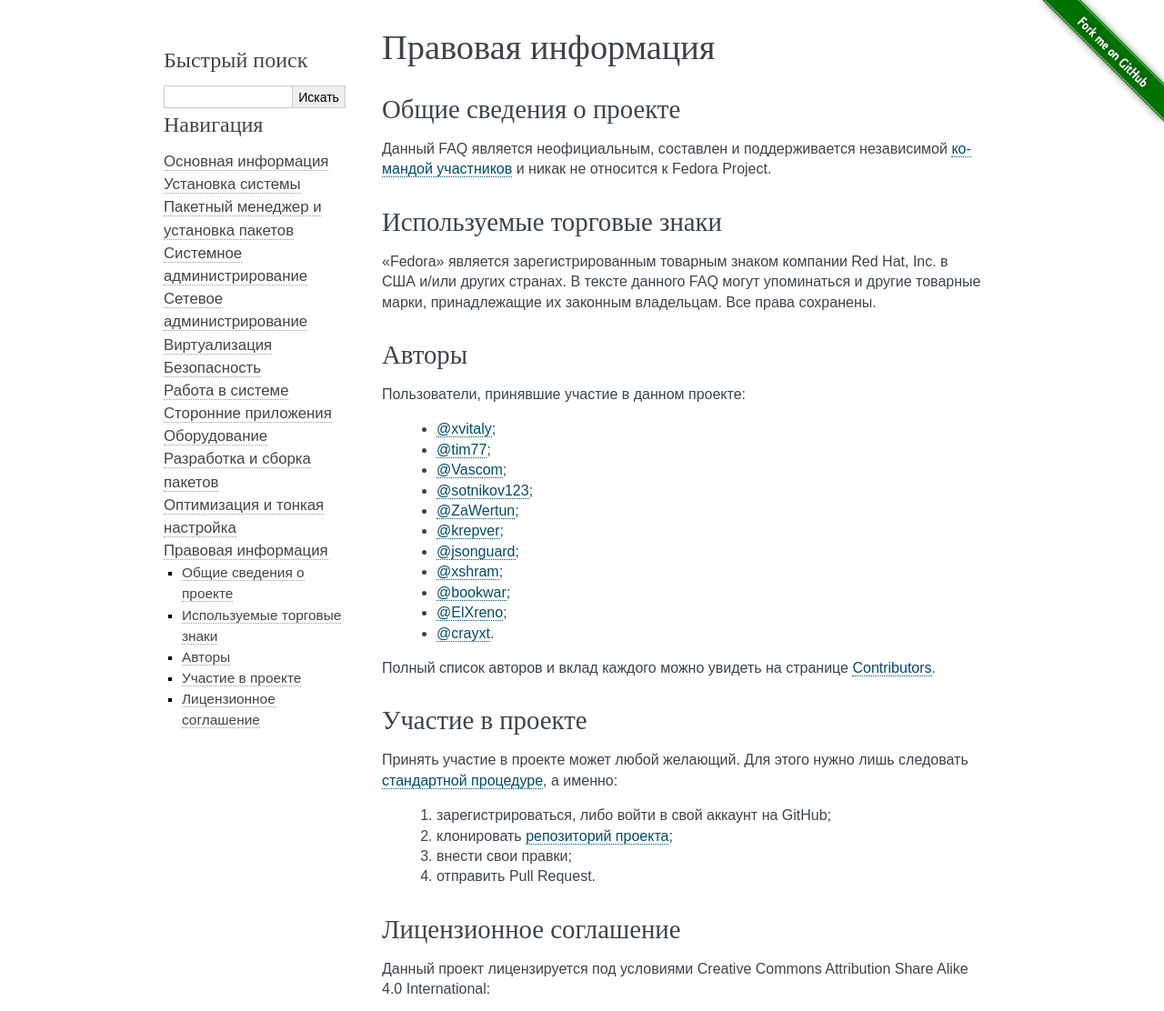
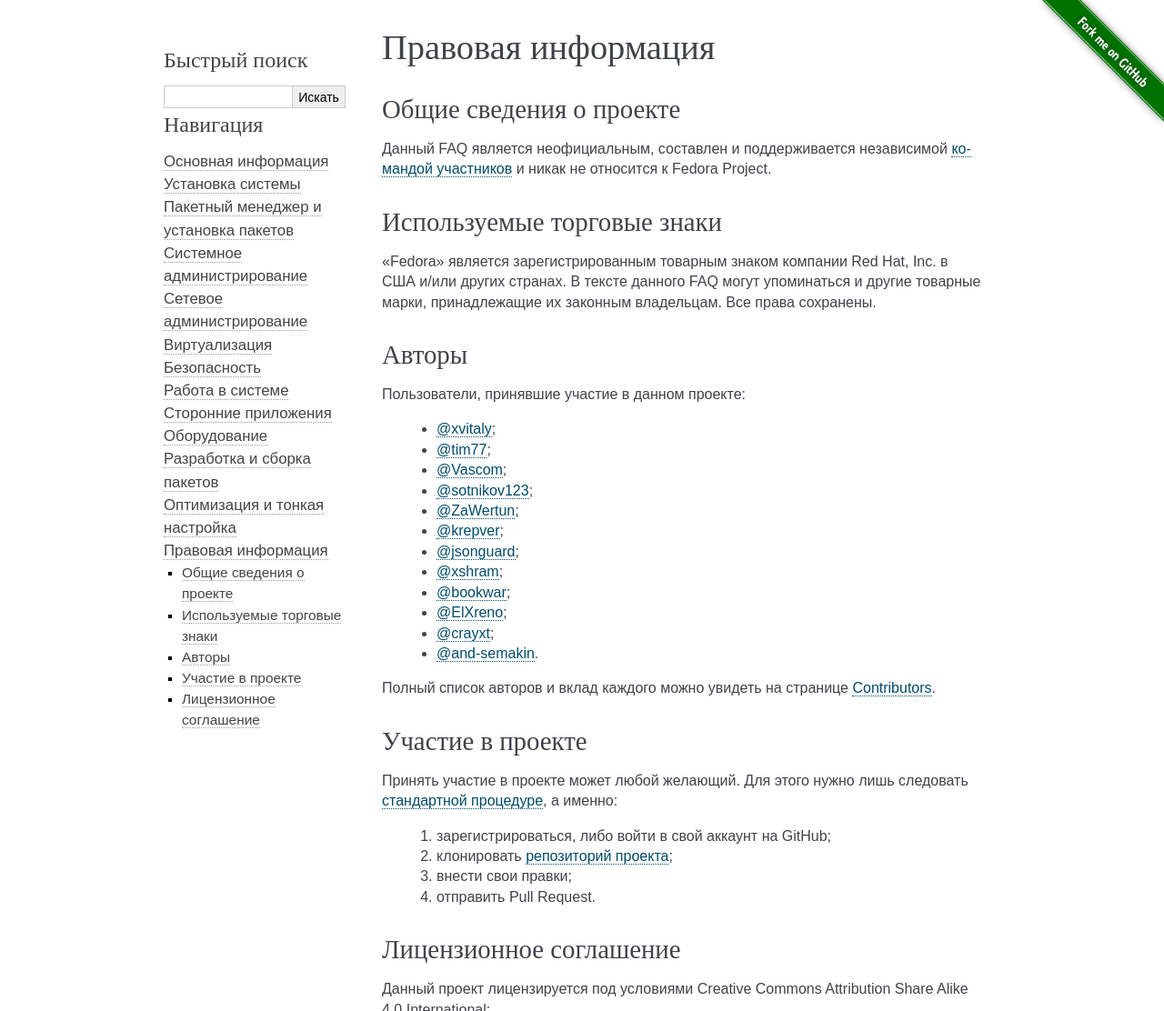
Before and after one commit to RussianFedora/FAQ, a Sphinx documentation site: the page built from source/legal-info.rst, in a window 1280 px wide, cut to the strip 0-1112 px from the top of the page. Shown: the whole strip at 91% size. Built offline with Sphinx 7.4.7, drawn with Linux system fonts in a browser that asks for light colours.

Commit message:
Added a new contributor to the Legal page.

```diff
--- a/source/legal-info.rst
+++ b/source/legal-info.rst
@@ -47,7 +47,8 @@
   * `@xshram <https://github.com/xshram>`__;
   * `@bookwar <https://github.com/bookwar>`__;
   * `@ElXreno <https://github.com/ElXreno>`__;
-  * `@crayxt <https://github.com/crayxt>`__.
+  * `@crayxt <https://github.com/crayxt>`__;
+  * `@and-semakin <https://github.com/and-semakin>`__.
 
 Полный список авторов и вклад каждого можно увидеть на странице `Contributors <https://github.com/RussianFedora/FAQ/graphs/contributors>`__.
 
```
